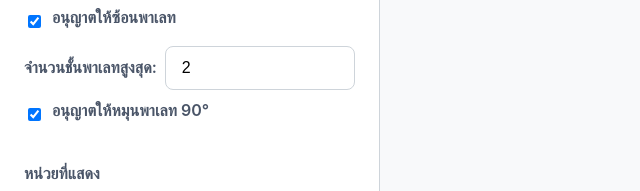
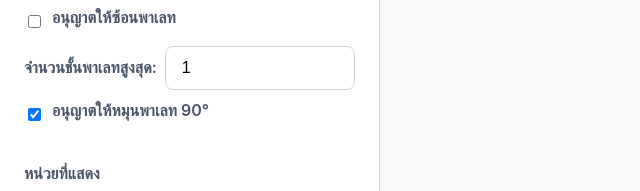
Before and after one commit to Bunnamchaib/Box-simulation, a plain HTML site: page index.html in a window 1280 px wide. Shown: the part 1659-1850 px from the top of the page, 0-640 px from the left. Drawn offline with Linux system fonts and the light colour scheme.

Commit message:
Update index.html

```diff
--- a/index.html
+++ b/index.html
@@ -1578,8 +1578,8 @@ function resetForm() {
   document.getElementById('allowBoxRotate').checked = true;
 
   // Reset truck options
-  document.getElementById('allowPalletStack').checked = true;
-  document.getElementById('maxPalletLayers').value = 2;
+  document.getElementById('allowPalletStack').checked = false;
+  document.getElementById('maxPalletLayers').value = 1;
   document.getElementById('allowPalletRotate').checked = true;
 
   // Reset display
```
